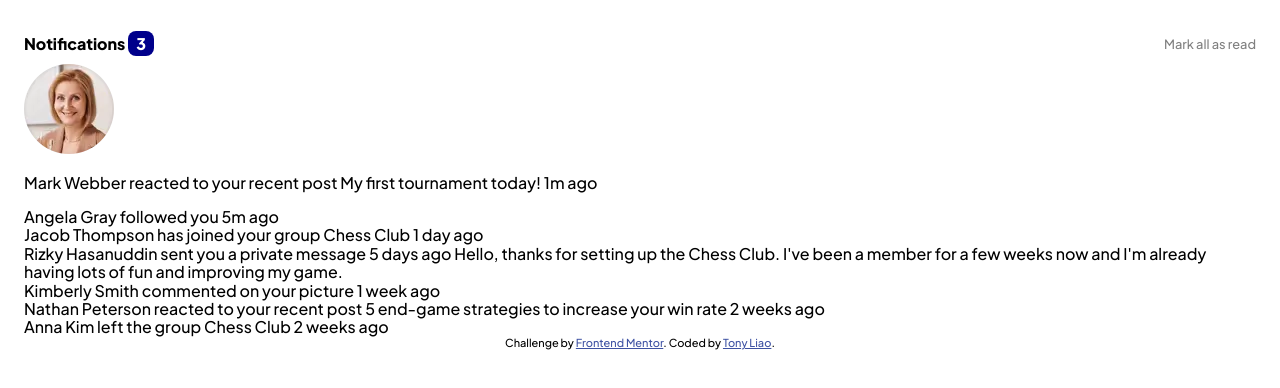
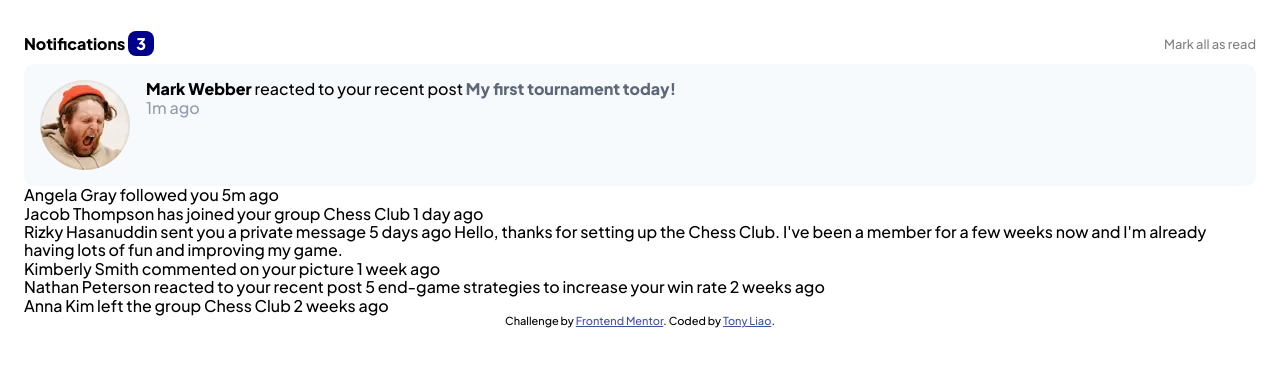
Before and after one commit to Kuanchiliao1/notifications_page, a plain HTML site: page index.html in a window 1280 px wide. Drawn offline with Linux system fonts and the light colour scheme.

Commit message:
Prototype of first notif

```diff
--- a/index.html
+++ b/index.html
@@ -1,39 +1,55 @@
 <!DOCTYPE html>
 <html lang="en">
   <head>
-  <meta charset="UTF-8">
-  <meta name="viewport" content="width=device-width, initial-scale=1.0"> <!-- displays site properly based on user's device -->
+    <meta charset="UTF-8" />
+    <meta name="viewport" content="width=device-width, initial-scale=1.0" />
+    <!-- displays site properly based on user's device -->
 
+    <link
+      rel="icon"
+      type="image/png"
+      sizes="32x32"
+      href="./images/favicon-32x32.png"
+    />
 
-  <link rel="icon" type="image/png" sizes="32x32" href="./images/favicon-32x32.png">
-
-  <link rel="stylesheet" href="normalize.css">
-  <link rel="stylesheet" href="styles.css">
+    <link rel="stylesheet" href="normalize.css" />
+    <link rel="stylesheet" href="styles.css" />
 
     <title>Frontend Mentor | Notifications page</title>
 
     <!-- Feel free to remove these styles or customise in your own stylesheet 👍 -->
     <style>
-    .attribution { font-size: 11px; text-align: center; }
-    .attribution a { color: hsl(228, 45%, 44%); }
+      .attribution {
+        font-size: 11px;
+        text-align: center;
+      }
+      .attribution a {
+        color: hsl(228, 45%, 44%);
+      }
     </style>
   </head>
   <!-- Extraneous tasks:
 - put normalize.css in AHK for easy access
-- memorize how to get rid of bullets from lists -->
+- memorize how to get rid of bullets from lists
+- figure out how to use figma effectively
+-->
 
   <!-- Plan:
 -x Setup basic HTML structure
 -x Add normalize css file
 -x Link both css files
-- Style the notifications top section
-  - Wrap in container and use flexbox to line
-  - Add fonts from google
-
+-x Style the notifications top section
+  -x Wrap in container and use flexbox to line
+  -x Add fonts from google
+- Style first profile box
+  - Strong tags for name
+  - flexbox for container
+  - very light grey container background
+  -
 -
 
-How do I use prettier on this?
--->
+How to I make the circle thingy?
+Can't seem to get my image responsive
 
   <body>
     <!-- Do you use normalize CSS?
@@ -41,63 +57,46 @@ How do I use prettier on this?
   -->
 
     <div class="notif-top-container">
-      <h1>
-        Notifications <span class="notif-quantity">3</span>
-      </h1>
-      <p class="mark-as-read">
-        Mark all as read
-      </p>
+      <h1>Notifications <span class="notif-quantity">3</span></h1>
+      <p class="mark-as-read">Mark all as read</p>
     </div>
     <div class="container">
       <ul>
         <!-- xNot sure if this is the best tag to use here. Also not sure how to include the profile imgs in this... -->
         <li>
           <div class="notif-container">
-          <img src="assets/images/avatar-angela-gray.webp" alt="profile picture">
+            <!-- How do I get these profile pics to be responsive? -->
+            <img
+              src="assets/images/avatar-mark-webber.webp"
+              alt="profile picture"
+            />
             <p>
-            Mark Webber reacted to your recent post My first tournament today!
-            1m ago
+              <strong>Mark Webber</strong> reacted to your recent post <span class="post">My first tournament today!</span>
+              <span class="time">1m ago</span>
             </p>
           </div>
         </li>
-      <li>  Angela Gray followed you
-  5m ago</li>
-      <li>Jacob Thompson has joined your group Chess Club
-  1 day ago</li>
-      <li>Rizky Hasanuddin sent you a private message
-  5 days ago
-  Hello, thanks for setting up the Chess Club. I've been a member for a few weeks now and
-  I'm already having lots of fun and improving my game.</li>
-      <li>Kimberly Smith commented on your picture
-  1 week ago</li>
-      <li>Nathan Peterson reacted to your recent post 5 end-game strategies to increase your win rate
-  2 weeks ago</li>
-      <li>Anna Kim left the group Chess Club
-  2 weeks ago</li>
+        <li>Angela Gray followed you 5m ago</li>
+        <li>Jacob Thompson has joined your group Chess Club 1 day ago</li>
+        <li>
+          Rizky Hasanuddin sent you a private message 5 days ago Hello, thanks
+          for setting up the Chess Club. I've been a member for a few weeks now
+          and I'm already having lots of fun and improving my game.
+        </li>
+        <li>Kimberly Smith commented on your picture 1 week ago</li>
+        <li>
+          Nathan Peterson reacted to your recent post 5 end-game strategies to
+          increase your win rate 2 weeks ago
+        </li>
+        <li>Anna Kim left the group Chess Club 2 weeks ago</li>
       </ul>
     </div>
 
-
-
-
-
-
-
-
-
-
-
-
-
-
-
-
-
-
-
     <div class="attribution">
-    Challenge by <a href="https://www.frontendmentor.io?ref=challenge" target="_blank">Frontend Mentor</a>.
-    Coded by <a href="#">Tony Liao</a>.
+      Challenge by
+      <a href="https://www.frontendmentor.io?ref=challenge" target="_blank"
+        >Frontend Mentor</a
+      >. Coded by <a href="#">Tony Liao</a>.
     </div>
   </body>
 </html>
--- a/styles.css
+++ b/styles.css
@@ -2,13 +2,12 @@
 /* Note: dont need to deal with local fonts */
 
 body {
-  /* Is the best way to apply font to set the font family inside body? */
+  /* Is the best way to apply font to set the font family inside body? Yes!*/
   font-family: 'Plus Jakarta Sans', sans-serif;
   margin: 1.5em;
 }
 
 /* Typography */
-
 ul {
   list-style-type: none;
   margin: 0;
@@ -32,6 +31,18 @@ h1 {
   font-size: .8rem;
 }
 
+.time {
+  display: block;
+  font-size: 1rem;
+  color: #939CAD;
+}
+
+.post {
+  color: #5E6778;
+  font-weight: 800;
+}
+
+.group {}
 
 
 /* Layout */
@@ -40,3 +51,19 @@ h1 {
   justify-content: space-between;
   align-items: center;
 }
+
+.notif-container {
+  display: flex;
+  border-radius: 10px;
+  background-color: #f7fafd;
+}
+
+/* Images */
+img {
+  display: block;
+  max-width: 50%;
+  margin: 1em;
+}
+
+p {
+}
```
Lines whose indentation alone changed are shown as unchanged.
